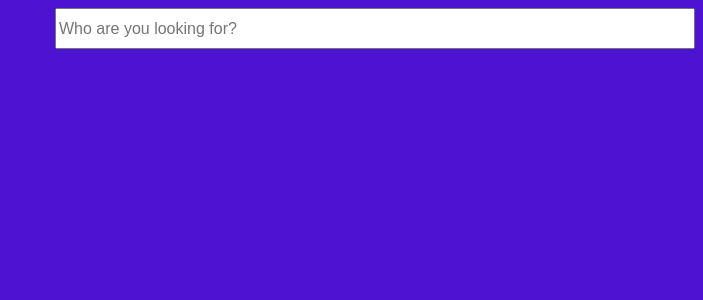
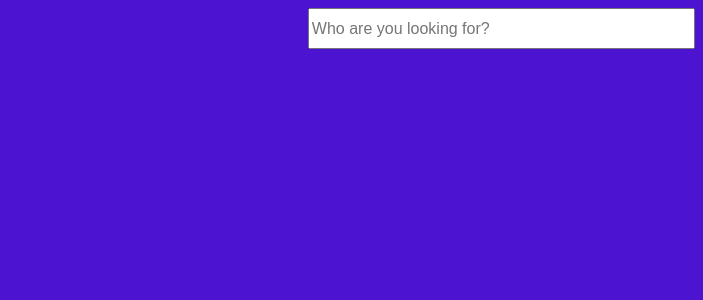
Before and after one commit to codeuniversity/s2_move_app, a Vue app: page / in a window 1280 px wide. Shown: the top 300 px of the page, without its empty margins (577-1280 px from the left). Built offline with nearby package versions, Linux system fonts and the light colour scheme.

Commit message:
resized search

```diff
--- a/src/components/Search.vue
+++ b/src/components/Search.vue
@@ -3,7 +3,6 @@
   <div>
     <div class="search-wrapper">
       <input class="search" type="text" v-model="searchTerm" placeholder="Who are you looking for?"/>
-          <label></label>
     </div>
 
     <div class="wrapper" v-if="isListVisible">
@@ -81,16 +80,16 @@ export default {
 
 @media (max-width: 1280px) {
   .search {
-  width: 50%;
+  width: 30%;
   height: 35px;
   float: right;
   font-size: 16px;
   display: inline-block;
   }
 }
-@media (max-width: 1000px) {
+@media (max-width: 800px) {
   .search {
-  width: 50%;
+  width: 40%;
   height: 35px;
   margin: auto;
   font-size: 16px;
```
